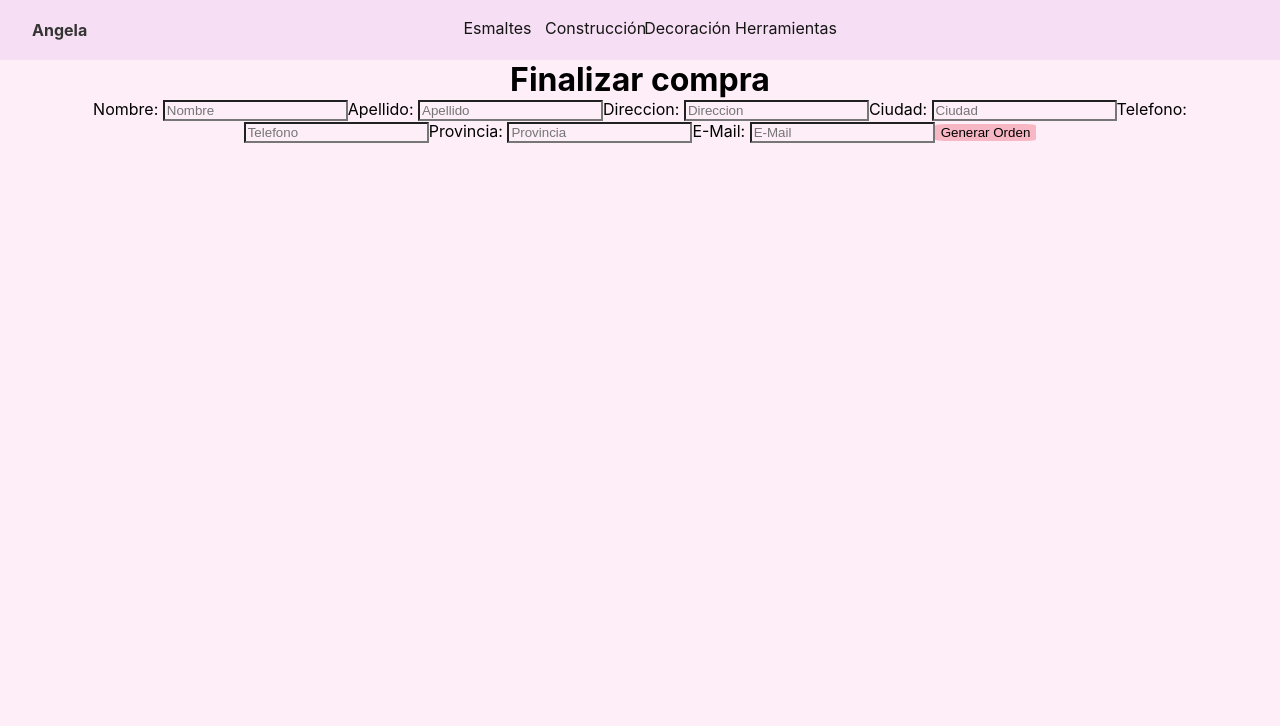
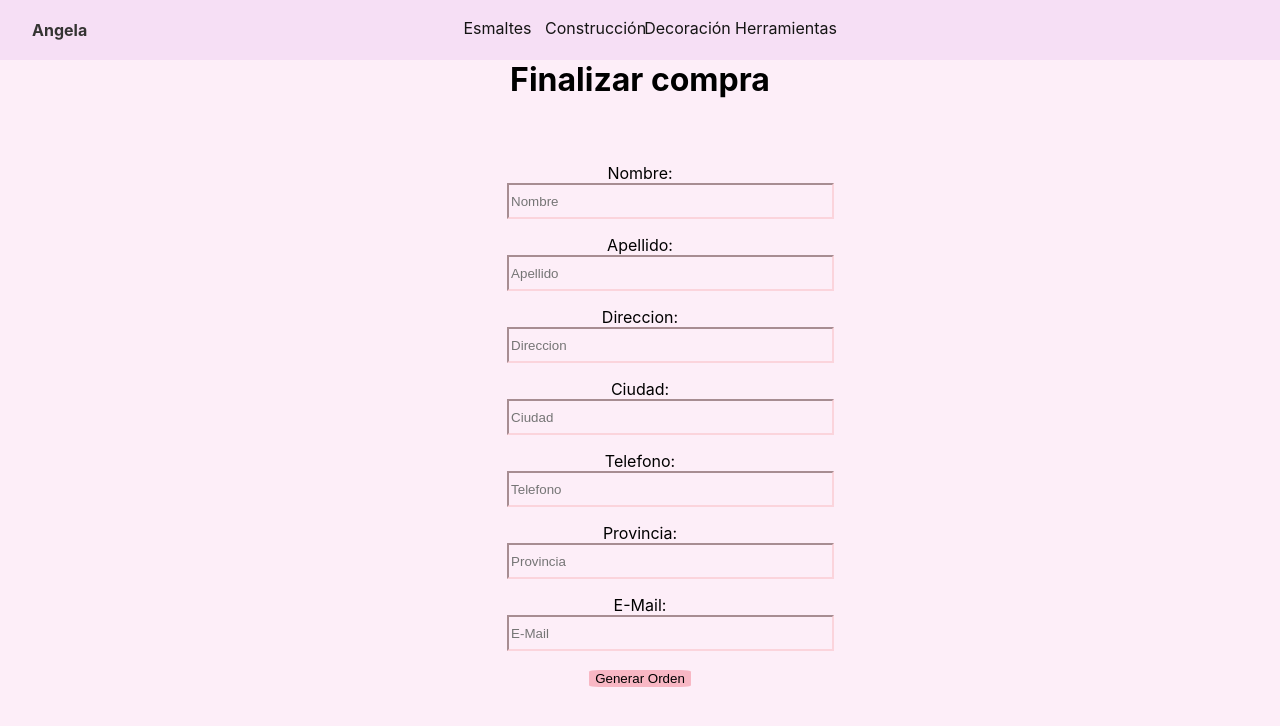
Before and after one commit to aramayolujan/34695-Aramayo, a React (Create React App) app: page /checkout in a window 1280 px wide. Shown: the top 726 px of the page. Built offline with nearby package versions, Linux system fonts and the light colour scheme.

Commit message:
ya le puse un poco de estilo al form

```diff
--- /dev/null
+++ b/src/components/Checkout/Checkout.css
@@ -0,0 +1,20 @@
+.formularioContacto{
+    display: flex;
+    justify-content: center;
+    margin: 3rem;
+
+}
+.formularioContenido{
+    margin: 1rem;
+}
+.contenidoFormulario{
+    width:120%;
+    height: 30px;
+    border-color: #FBD4DC;
+}
+.formularioContenidoBoton{
+    display: flex;
+    justify-content: center;
+    margin: 1rem;
+
+}
--- a/src/components/Checkout/Checkout.js
+++ b/src/components/Checkout/Checkout.js
@@ -1,3 +1,4 @@
+import './Checkout.css'
 import {useState, useContext } from "react"
 import CartContext from "../../context/CartContext"
 import { db } from "../../service/firebase"
@@ -101,26 +102,41 @@ const Checkout = () => {
     return (
         <>
             <h1>Finalizar compra</h1>
-                <div >
-                    <form onSubmit={crearOrden }>
+            <form onSubmit={crearOrden } class="formularioContacto">
+            <section>
+                <div className="formularioContenido">
                         <label>Nombre: </label>
-                        <input type='text' name="campusFirstName" placeholder="Nombre" />
+                        <input className="contenidoFormulario" type='text' name="campusFirstName" placeholder="Nombre" />
+                    </div>
+                    <div className="formularioContenido">
                         <label>Apellido: </label>
-                        <input type='text' name="campusLastName" placeholder="Apellido" />
+                        <input className="contenidoFormulario" type='text' name="campusLastName" placeholder="Apellido" />
+                    </div>
+                    <div className="formularioContenido">
                         <label>Direccion: </label>
-                        <input type='text' name="campusAdress" placeholder="Direccion" />
+                        <input className="contenidoFormulario" type='text' name="campusAdress" placeholder="Direccion" />
+                    </div>
+                    <div className="formularioContenido">
                         <label>Ciudad: </label>
-                        <input type='text' name="campusCity" placeholder="Ciudad" />
+                        <input className="contenidoFormulario" type='text' name="campusCity" placeholder="Ciudad" />
+                    </div>
+                    <div className="formularioContenido">
                         <label>Telefono: </label>
-                        <input type='text' name="campusPhone" placeholder="Telefono" />
+                        <input className="contenidoFormulario" type='text' name="campusPhone" placeholder="Telefono" />
+                    </div>
+                    <div className="formularioContenido">
                         <label>Provincia: </label>
-                        <input type='text' name="campusState" placeholder="Provincia" />
+                        <input className="contenidoFormulario" type='text' name="campusState" placeholder="Provincia" />
+                    </div>
+                    <div className="formularioContenido">
                         <label>E-Mail: </label>
-                        <input type='email' name="campusEmail" placeholder="E-Mail" />
+                        <input className="contenidoFormulario" type='email' name="campusEmail" placeholder="E-Mail" />
+                    </div>
+                    <div className="formularioContenido">
                         <button className="linkFinalizar">Generar Orden</button>
-
+                    </div>
+                </section>
             </form>
-                </div>
             <p className='noData'>{noData}</p>
         </>
     )
```
Lines whose indentation alone changed are shown as unchanged.
